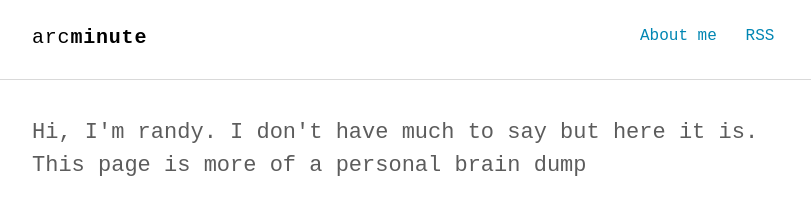
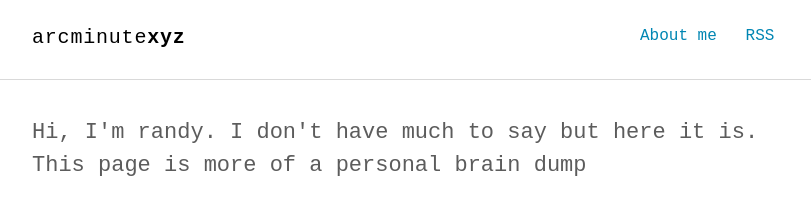
Before and after one commit to rgmaps/rgmaps.github.io, a Jekyll site: the page built from index.html, in a window 1280 px wide. Shown: the top 218 px of the page, without its empty margins (232-1043 px from the left). Built offline with Jekyll 4.4.1, drawn with Linux system fonts in a browser that asks for light colours; some web fonts are replaced.

Commit message:
Update _config.yml

```diff
--- a/_config.yml
+++ b/_config.yml
@@ -1,6 +1,6 @@
 # Site settings
-title_left    : "arc"
-title_right   : "minute" # default: ""
+title_left    : "arcminute"
+title_right   : "xyz" # default: ""
 description   : "a personal blog."
 keywords      : "mapping, cad, blog"
 url           : https://rgmaps.com # site url
```
